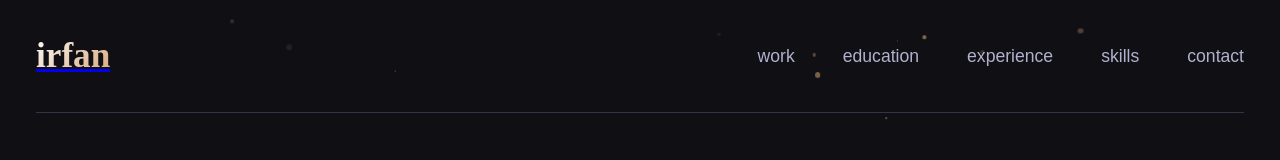
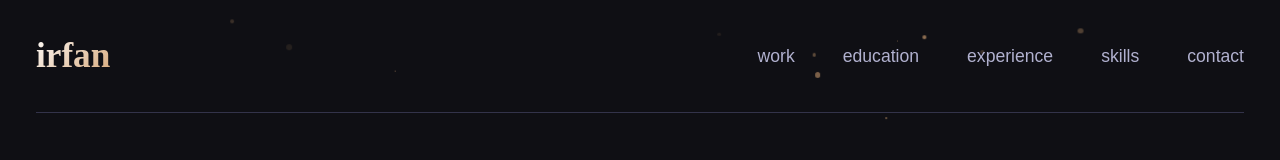
Before and after one commit to irffann-git/portfolio, a React (Vite) app: page / in a window 1280 px wide. Shown: the top 160 px of the page. Built offline with nearby package versions, Linux system fonts and the light colour scheme.

Commit message:
nscdkdfb

```diff
--- a/src/components/Navbar.jsx
+++ b/src/components/Navbar.jsx
@@ -4,9 +4,9 @@ import './Navbar.css';
 const Navbar = () => {
   return (
     <nav className="navbar">
-      <Link to="/">
+
   <div className="logo">irfan</div>
-</Link>
+
       <div className="nav-right">
         <div className="nav-links">
           <a href="#work">work</a>
```
